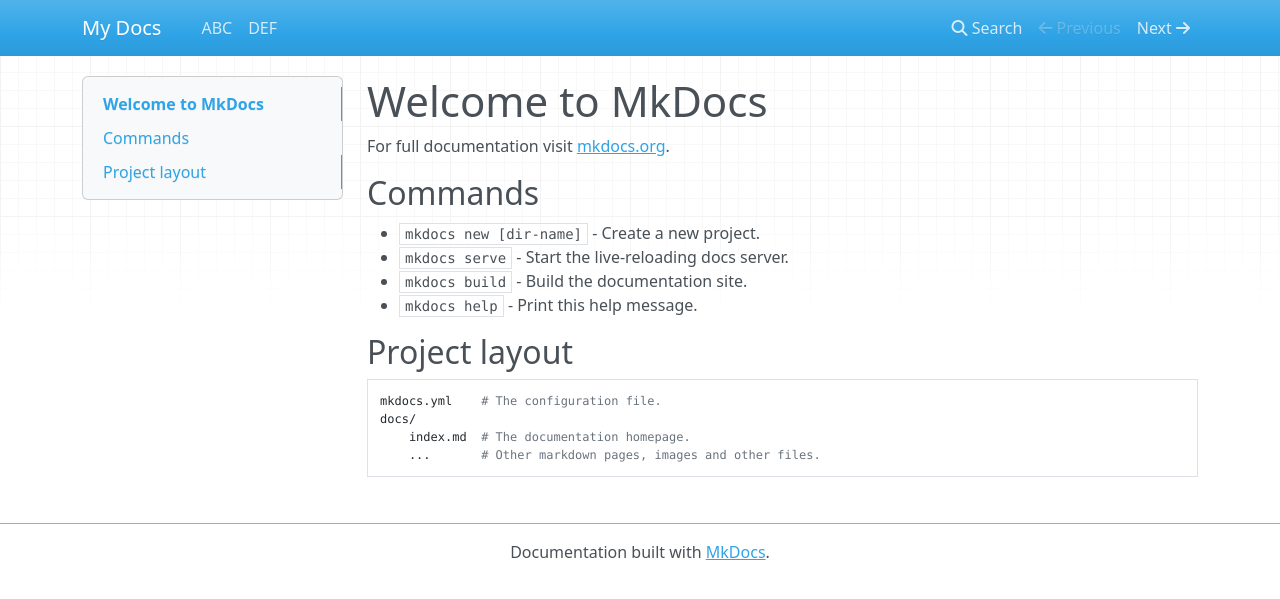
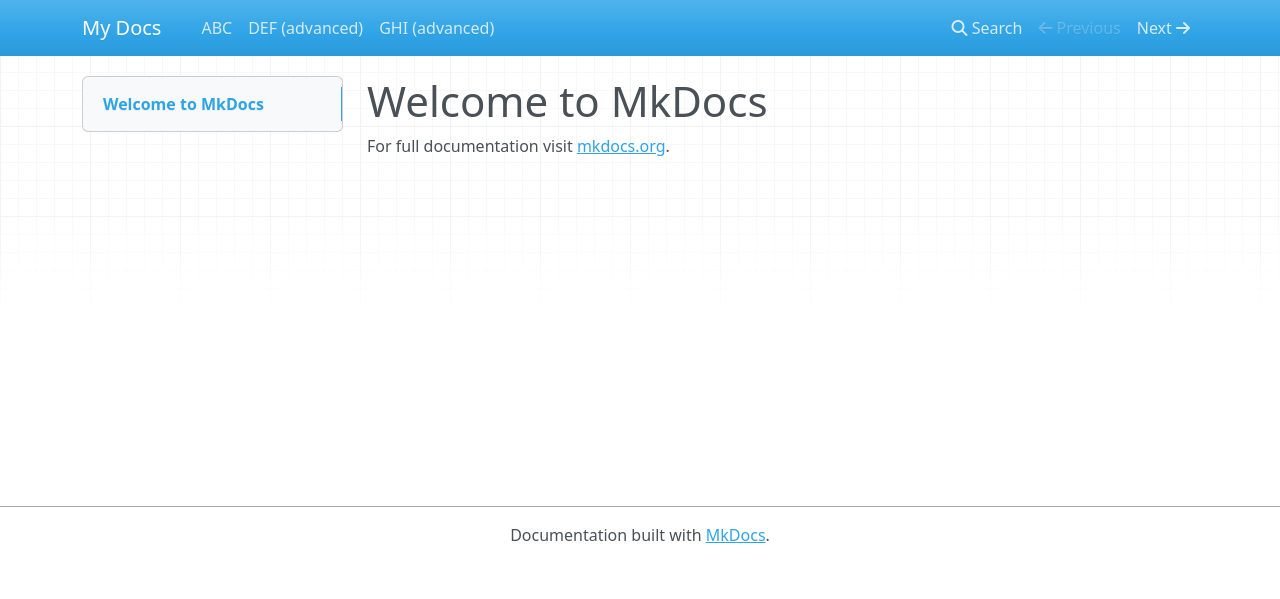
Before and after one commit to anselmrothe/flask, an MkDocs documentation site: the page built from docs/index.md, in a window 1280 px wide. Shown: the top 599 px of the page. Built offline with MkDocs 1.6.1, drawn with Linux system fonts in a browser that asks for light colours; nearby versions of some CDN libraries.

Commit message:
advanced as part of md file names

```diff
--- a/docs/index.md
+++ b/docs/index.md
@@ -1,17 +1,3 @@
 # Welcome to MkDocs
 
 For full documentation visit [mkdocs.org](https://mkdocs.org).
-
-## Commands
-
-* `mkdocs new [dir-name]` - Create a new project.
-* `mkdocs serve` - Start the live-reloading docs server.
-* `mkdocs build` - Build the documentation site.
-* `mkdocs help` - Print this help message.
-
-## Project layout
-
-    mkdocs.yml    # The configuration file.
-    docs/
-        index.md  # The documentation homepage.
-        ...       # Other markdown pages, images and other files.
--- a/mkdocs.yml
+++ b/mkdocs.yml
@@ -3,4 +3,5 @@
 nav:
     - '': index.md
     - 'ABC': abc.md
-    - 'DEF': def.md
+    - 'DEF (advanced)': def-advanced.md
+    - 'GHI (advanced)': ghi-advanced.md
```
Also changed, not shown: docs/ghi-advanced.md (added, +3 -0 lines), hive.py (+9 -4 lines), docs/def-advanced.md (renamed from docs/def.md).
